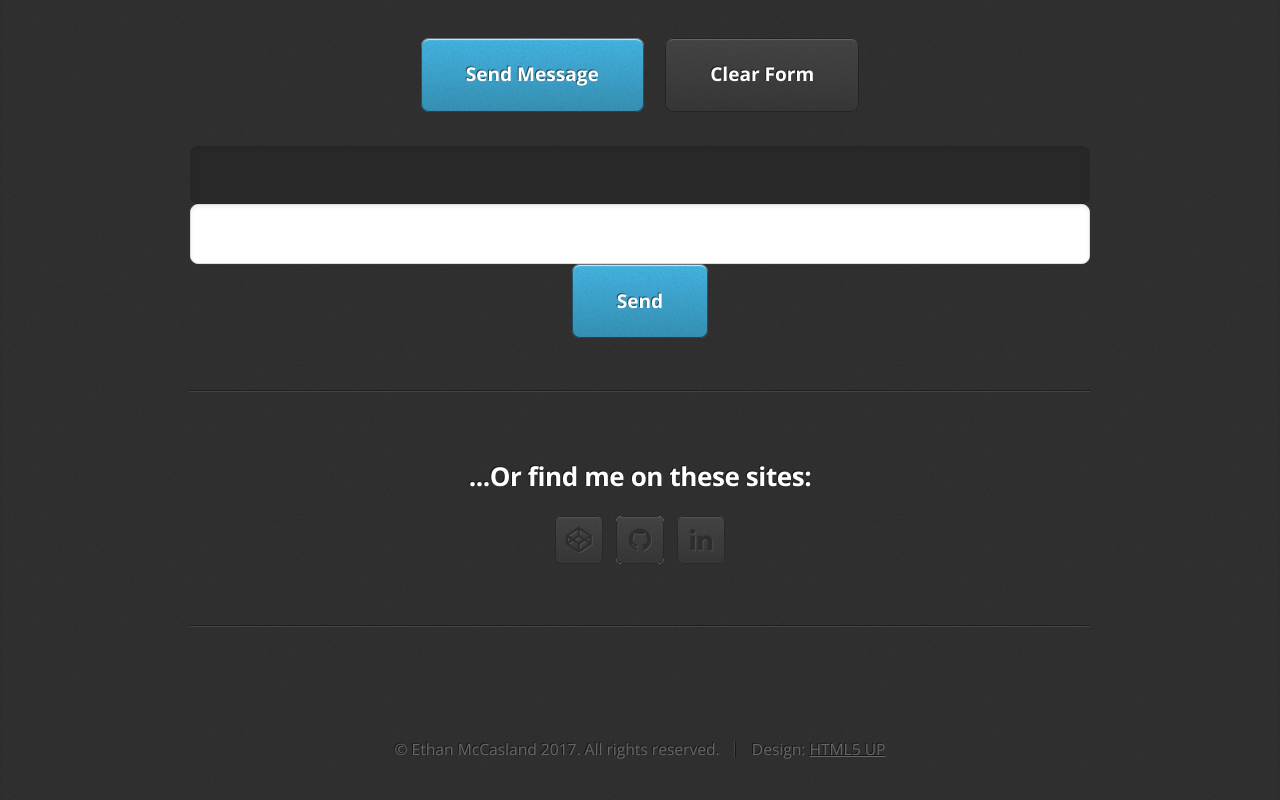
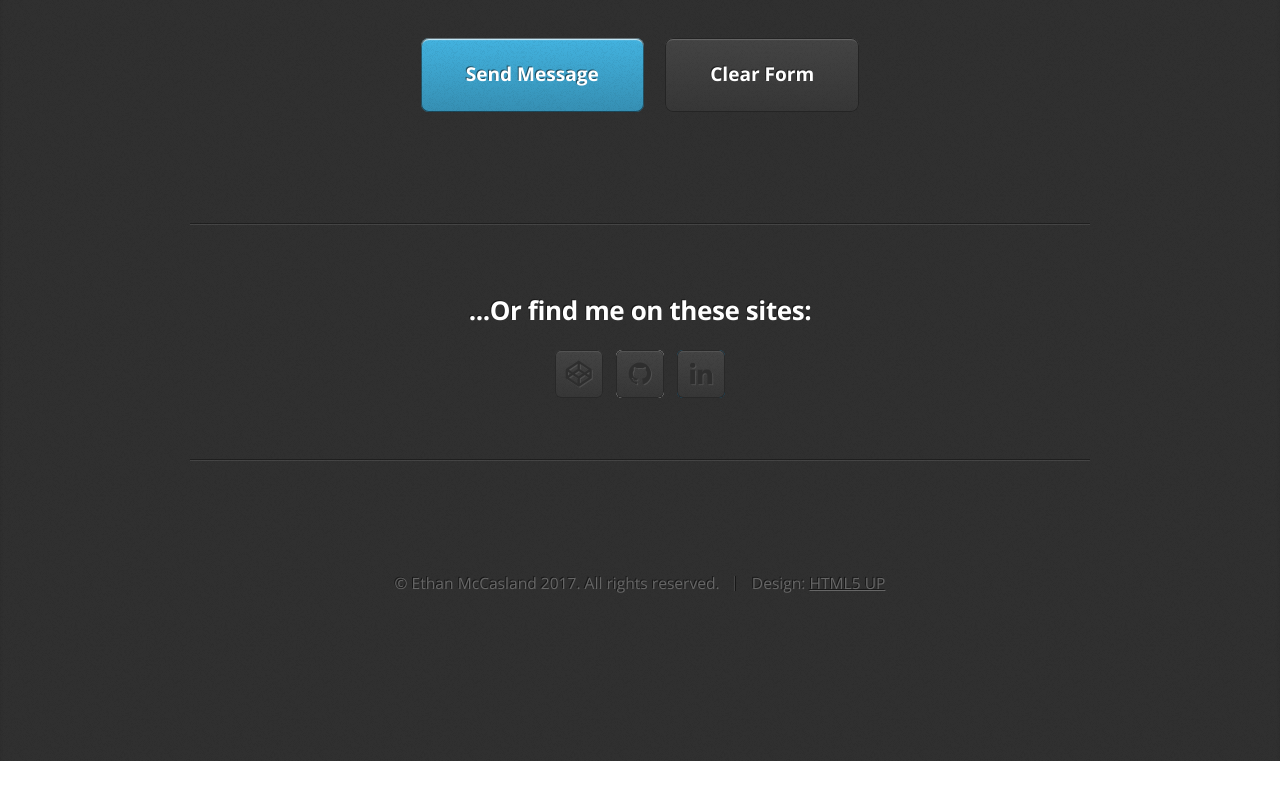
Before and after one commit to Blumanji/Blumanji.github.io, a plain HTML site: page index.html in a window 1280 px wide. Shown: the part 4053-4853 px from the top of the page. After the commit the page ends 4814 px from the top, so only its background shows below. Drawn offline with nearby package versions, Linux system fonts and the light colour scheme.

Commit message:
Cleaned up old contact form

```diff
--- a/index.html
+++ b/index.html
@@ -196,15 +196,7 @@
 								</form>
 							</div>
 						</div>
-<div>
-	<form action="https://formspree.io/blumanji@gmail.com"
-      method="POST">
-    <input type="text" name="name">
-    <input type="email" name="_replyto">
-    <input type="submit" value="Send">
-</form>
 
-</div>
 
 						<div class="row">
 							<div class="12u">
```
